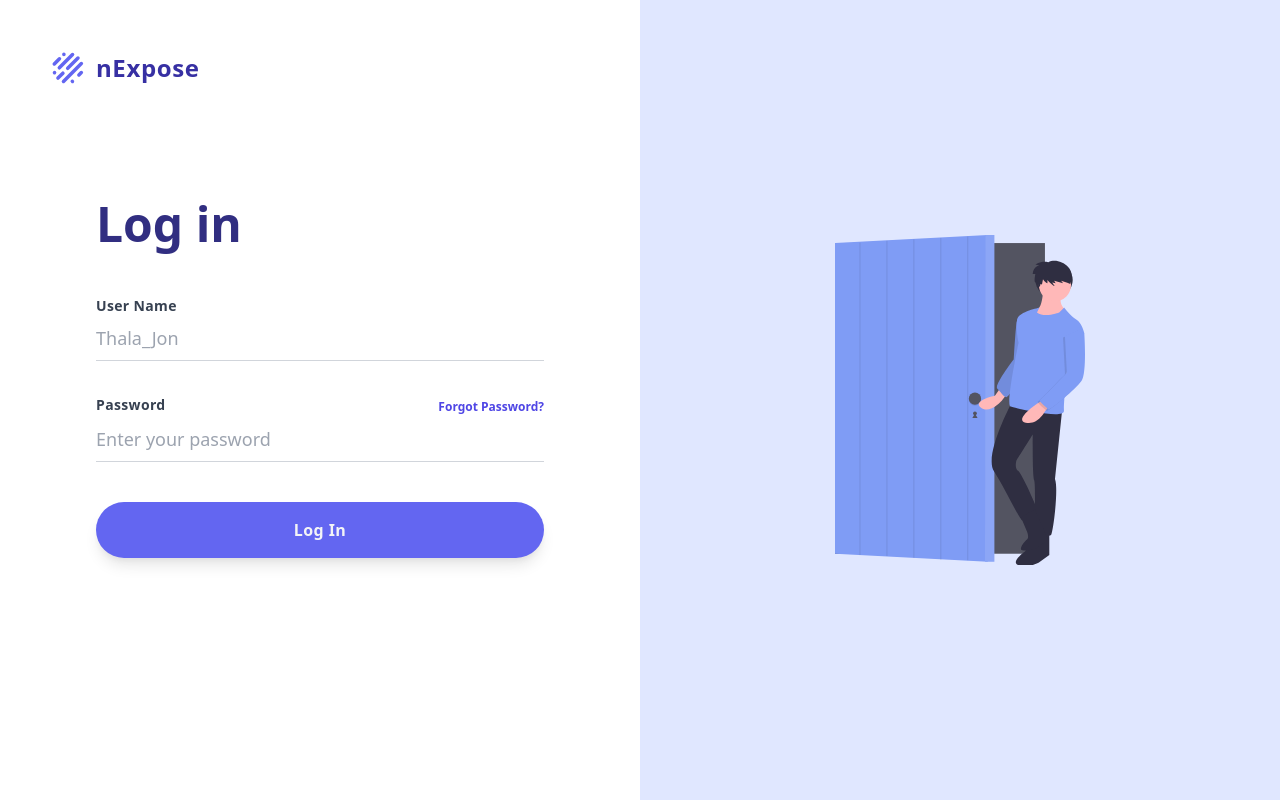
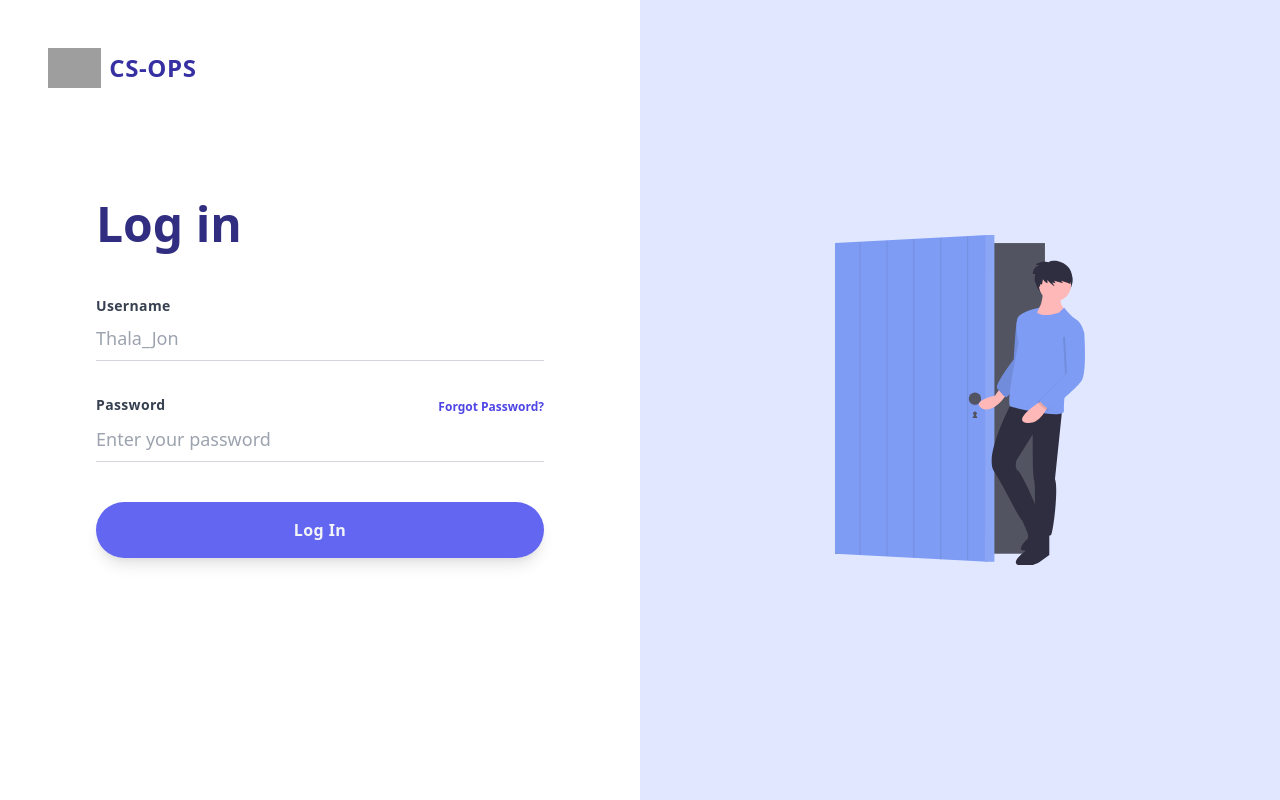
Before and after one commit to suchandra9465/DjangoWebApp, a Django app: page /login/ in a window 1280 px wide. Run offline with Django 3.2, Linux system fonts and the light colour scheme; grey boxes are pictures that could not be loaded.

Commit message:
changes done

```diff
--- a/accounts/templates/accounts/login.html
+++ b/accounts/templates/accounts/login.html
@@ -5,7 +5,7 @@
 	<meta charset="UTF-8">
 	<meta name="viewport" content="width=device-width, initial-scale=1.0">
 	<meta http-equiv="X-UA-Compatible" content="ie=edge">
-	<title>Tailwind Starter Template - App Landing Page Template: Tailwind Toolbox</title>
+	<title>Cyber Security Operations</title>
 	<meta name="description" content="">
 	<meta name="keywords" content="">
 
@@ -30,7 +30,7 @@
             <div class="py-12 bg-indigo-100 lg:bg-white flex justify-center lg:justify-start lg:px-12">
                 <div class="cursor-pointer flex items-center">
                     <div>
-                        <svg class="w-10 text-indigo-500" xmlns="http://www.w3.org/2000/svg" xmlns:xlink="http://www.w3.org/1999/xlink" version="1.1" id="Layer_1" x="0px" y="0px" viewBox="0 0 225 225" style="enable-background:new 0 0 225 225;" xml:space="preserve">
+                    <!--  <svg class="w-10 text-indigo-500" xmlns="http://www.w3.org/2000/svg" xmlns:xlink="http://www.w3.org/1999/xlink" version="1.1" id="Layer_1" x="0px" y="0px" viewBox="0 0 225 225" style="enable-background:new 0 0 225 225;" xml:space="preserve">
                             <style type="text/css">
                                 .st0{fill:none;stroke:currentColor;stroke-width:20;stroke-linecap:round;stroke-miterlimit:3;}
                             </style>
@@ -39,9 +39,10 @@
                             <path id="Layer0_0_1_STROKES" class="st0" d="M173.8,151.5l13.6-13.6 M35.4,89.9l29.1-29 M89.4,34.9v1 M137.4,187.9l-0.6-0.4     M36.6,138.7l0.2-0.2 M56.1,169.1l27.7-27.6 M63.8,111.5l74.3-74.4 M87.1,188.1L187.6,87.6 M110.8,114.5l57.8-57.8"/>
                             </g>
                             </g>
-                        </svg>
+                        </svg> -->
+                        <img class="h-10 w-auto" src="https://www.freepnglogos.com/uploads/dell-png-logo/dell-png-logo-0.png" alt="Dell">
                     </div>
-                    <div class="text-2xl text-indigo-800 tracking-wide ml-2 font-semibold">nExpose</div>
+                    <div class="text-2xl text-indigo-800 tracking-wide ml-2 font-semibold">CS-OPS</div>
                 </div>
             </div>
             <div class="mt-10 px-12 sm:px-24 md:px-48 lg:px-12 lg:mt-16 xl:px-24 xl:max-w-2xl">
@@ -51,7 +52,7 @@
                     <form method="POST" actions="">
                         {% csrf_token %}
                         <div>
-                            <div class="text-sm font-bold text-gray-700 tracking-wide">User Name</div>
+                            <div class="text-sm font-bold text-gray-700 tracking-wide">Username</div>
                             <input class="w-full text-lg py-2 border-b border-gray-300 focus:outline-none focus:border-indigo-500" type="" name="username" placeholder="Thala_Jon">
                         </div>
                         <div class="mt-8">
--- a/accounts/urls.py
+++ b/accounts/urls.py
@@ -2,7 +2,7 @@ from django.urls import path, include
 from . import views
 
 urlpatterns = [
-    path('home/', views.home, name="home"),
+    path('dashboard/', views.dashboard, name="dashboard"),
     path('register/', views.register,name="register"),
     path('login/', views.login, name="login"),
     path('logout/',views.logoutUser, name="logout")
--- a/accounts/views.py
+++ b/accounts/views.py
@@ -3,9 +3,10 @@ from django.http import HttpResponse
 from django.contrib.auth.forms import UserCreationForm
 
 from django.contrib.auth import authenticate,login as auth_login, logout
+from django.contrib import messages
 
 # Create your views here.
-def home(request):
+def dashboard(request):
     if request.method == 'POST':
         username = request.POST.get('username')
         password = request.POST.get('password')
@@ -13,9 +14,9 @@ def home(request):
 
         result = "/opy/pavan.py --grouptar {group} -nexpose AGILE_GROUP --nexposeaddr  'file.csv' --iwtype sw --username {user} --password {pwd}".format(group=group_address, user=username,pwd=password)
         print(result)
-        return redirect('home')
+        return redirect('dashboard')
 
-    return render(request, 'accounts/home.html')
+    return render(request, 'accounts/dashboard.html')
 
 def register(request):
     form = UserCreationForm()
@@ -40,7 +41,7 @@ def login(request):
 
         if user is not None:
             auth_login(request, user)
-            return redirect('home')
+            return redirect('dashboard')
     context = {}
     return render(request ,'accounts/login.html', context)
 
```
Also changed, not shown: accounts/templates/accounts/dashboard.html (renamed from accounts/templates/accounts/home.html, +7 -5 lines), db.sqlite3.
